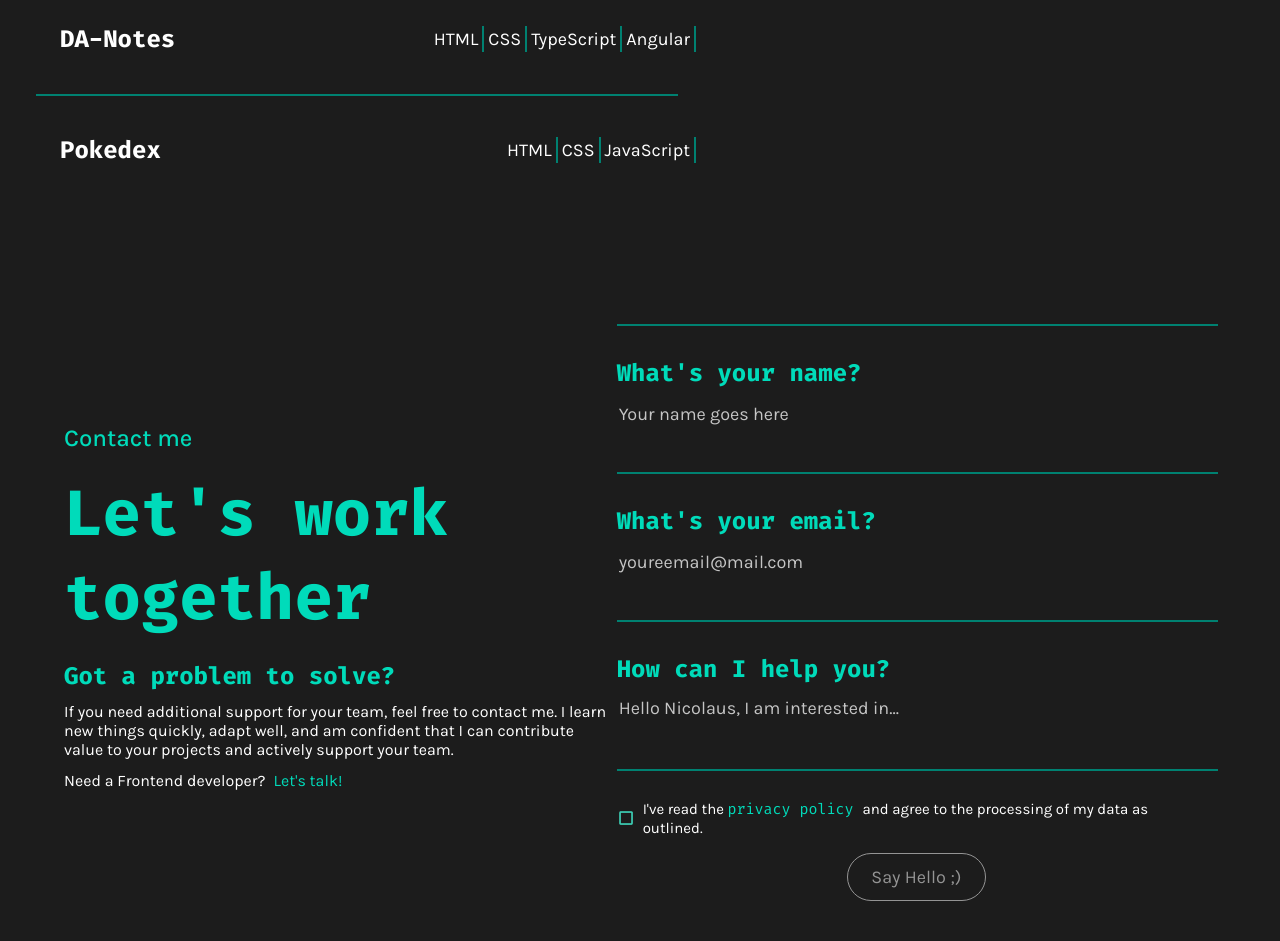
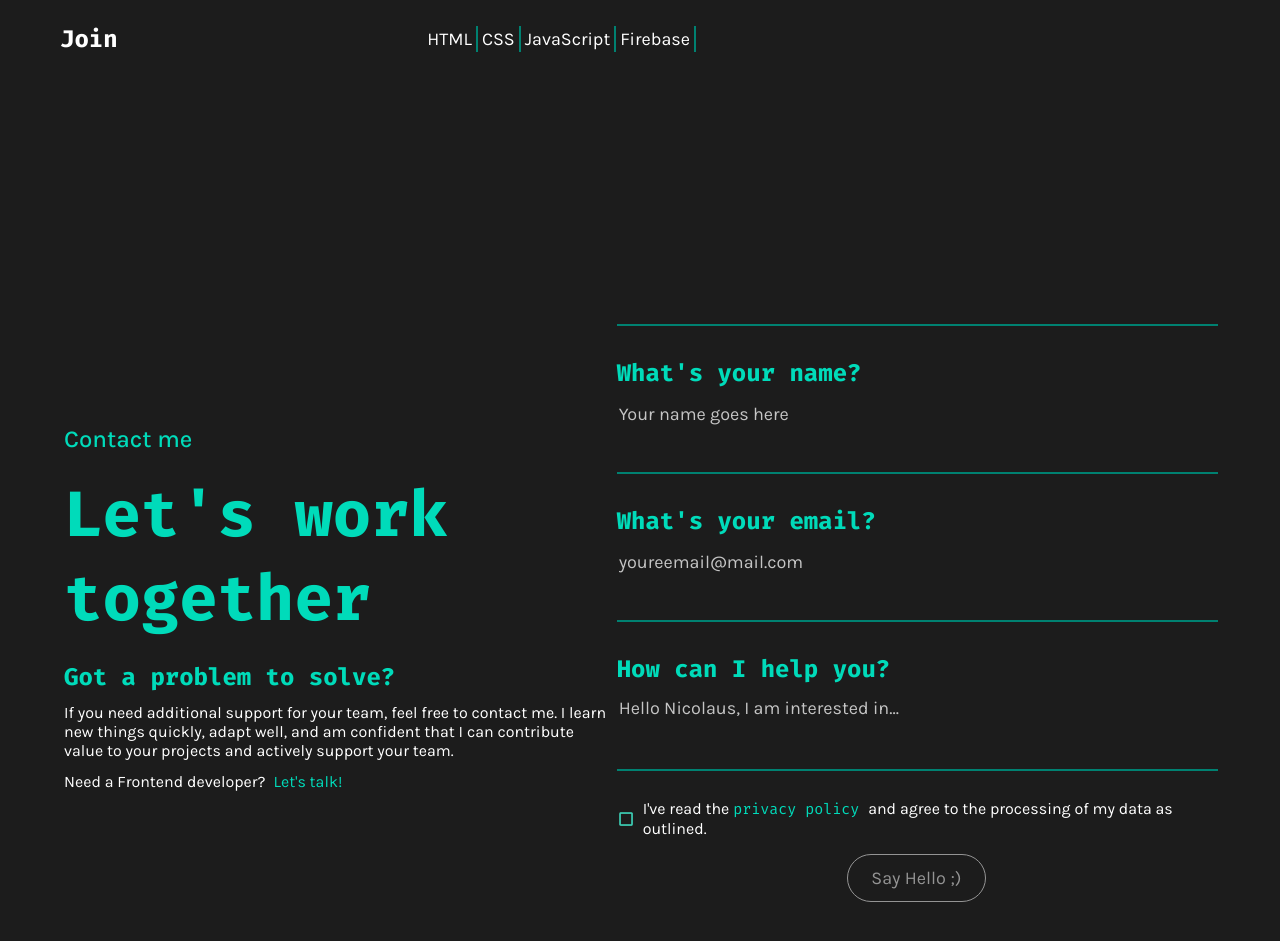
Before and after one commit to NicolausFeldtmann/portfolio, an Angular app: page / in a window 1280 px wide. Shown: the part 2740-3681 px from the top of the page. Built offline with nearby package versions, Linux system fonts and the light colour scheme.

Commit message:
project name fixed

```diff
--- a/src/app/main-content/above-to-fold/mobile.scss
+++ b/src/app/main-content/above-to-fold/mobile.scss
@@ -243,7 +243,7 @@
     .apendix{
 
         .banner-content{
-            animation: slide-left 20s linear infinite !important;
+            animation: slide-left 10s linear infinite !important;
         }
     }
 }
--- a/src/app/main-content/contact/contact.component.scss
+++ b/src/app/main-content/contact/contact.component.scss
@@ -164,7 +164,7 @@ span{
 .confimr-para{
     font-weight: 400;
     color: white;
-    font-size: 15px;
+    font-size: 16px;
     margin: 0px 8px 0px 8px;
     background: none;
 
--- a/src/app/main-content/projects/projects.service.ts
+++ b/src/app/main-content/projects/projects.service.ts
@@ -58,56 +58,6 @@ export class ProjectdataService {
                     skillIcon: "fireBase-green.png",
                 }
             ]
-        },
-        {
-            name: "DA-Notes",
-            proNr: "03",
-            descrKey: "PROJECT3_DESCRIPTION",
-            gitLink: "https://github.com/NicolausFeldtmann/",
-            projectLink: "https://nicolaus-feldtmann.developerakademie.net/angular-projects/da-notes/",
-            img1: "da-notes.png",
-            img2: "da-notes2.png",
-            skills: [
-                {
-                    skillName: "HTML",
-                    skillIcon: "html-green.png",
-                },
-                {
-                    skillName: "CSS",
-                    skillIcon: "css-green.png",
-                },
-                {
-                    skillName: "TypeScript",
-                    skillIcon: "ts-green.png",
-                },
-                {
-                    skillName: "Angular",
-                    skillIcon: "angular-green.png",
-                }
-            ]
-        },
-                {
-            name: "Pokedex",
-            proNr: "04",
-            descrKey: "PROJECT4_DESCRIPTION",
-            gitLink: "https://github.com/NicolausFeldtmann/Pok-dex",
-            projectLink: "https://nicolaus-feldtmann.developerakademie.net/pokedex/",
-            img1: "pokedex.png",
-            img2: "pokedex2.png",
-            skills: [
-                {
-                    skillName: "HTML",
-                    skillIcon: "html-green.png",
-                },
-                {
-                    skillName: "CSS",
-                    skillIcon: "css-green.png",
-                },
-                {
-                    skillName: "JavaScript",
-                    skillIcon: "ts-green.png",
-                }
-            ]
         }
     ]
 }
--- a/src/app/main-content/projects/single-project/single-project.component.html
+++ b/src/app/main-content/projects/single-project/single-project.component.html
@@ -3,7 +3,7 @@
     <div class="project">
         <div class="project-content" (click)="show()">
             <div class="project-name-info" (mouseenter)="hovered = true" (mouseleave)="hovered = false">
-                <h3>{{ project.name }}</h3>
+                <h3>{{ currentDisplayProject.name }}</h3>
                 <div class="skills">
                     <div *ngFor="let skill of project.skills; let track = index">
                         <div class="skill">
--- a/src/app/main-content/projects/single-project/single-project.component.ts
+++ b/src/app/main-content/projects/single-project/single-project.component.ts
@@ -19,6 +19,7 @@ export class SingleProjectComponent implements OnInit {
   isShow = false;
   hovered: boolean = false;
   currenLanguage: any;
+  currentDisplayProject!: any;
 
   @Input()project!: any;
   @Input() allProjects!: any[];
@@ -30,6 +31,7 @@ export class SingleProjectComponent implements OnInit {
     ) {}
 
     ngOnInit() {
+        this.currentDisplayProject = this.project;
         this.languageService.currentLanguage$.subscribe(lang => {
           this.currenLanguage = lang;
         });
```
